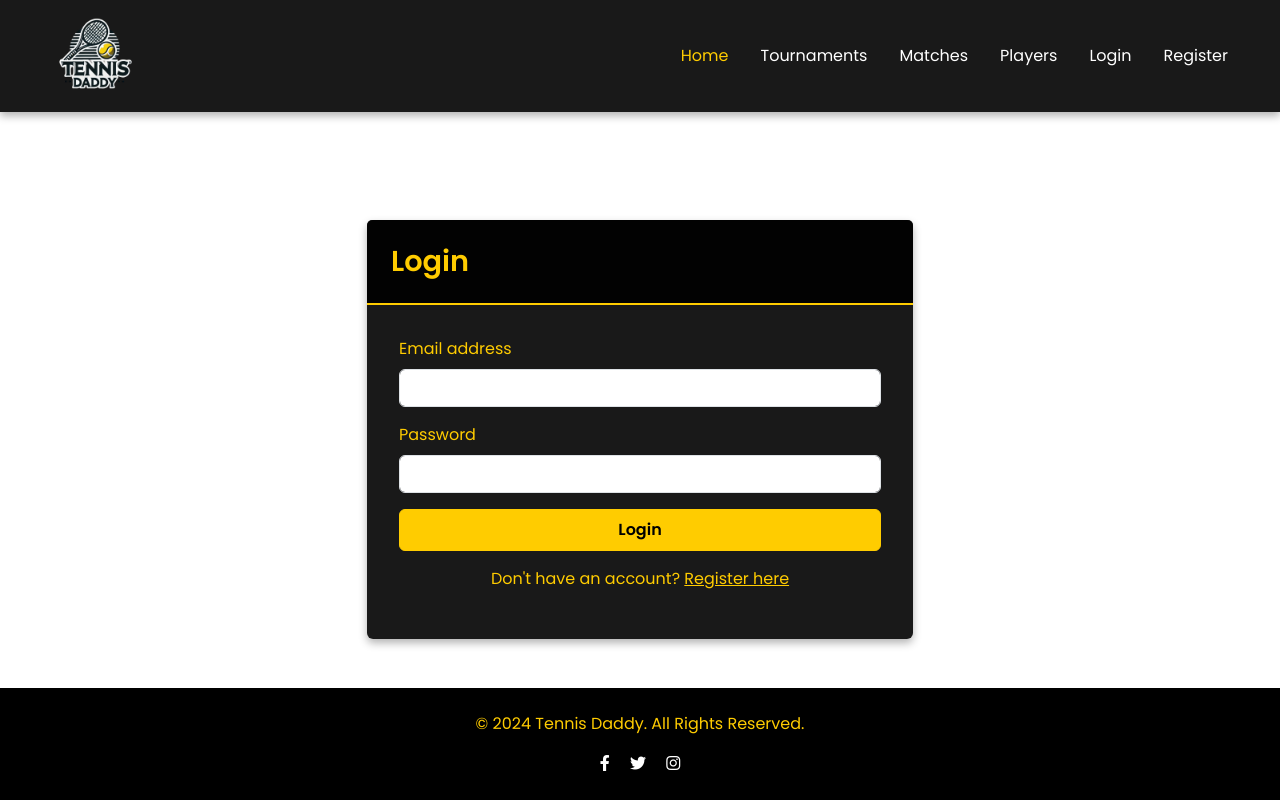
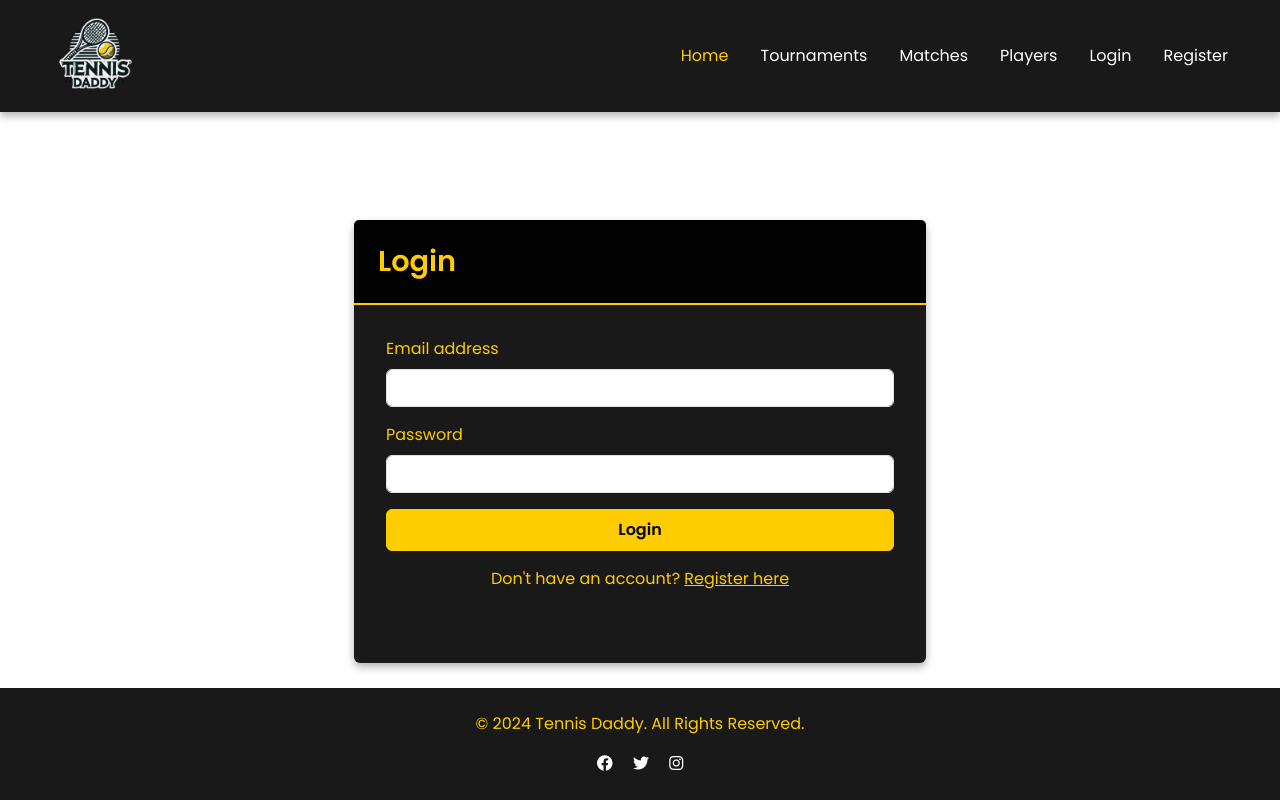
Before and after one commit to KVI-Telerik/Match-Score, a FastAPI app: page /users/login in a window 1280 px wide. Run offline with FastAPI, Linux system fonts and the light colour scheme; parts of the project's set-up code (start-up, migrations or seed data) failed here and were passed over.

Commit message:
changes to all templates regarding styles fixed logout functionality

```diff
--- a/routers/web/user.py
+++ b/routers/web/user.py
@@ -121,7 +121,8 @@ async def logout(request: Request):
         key="access_token",
         httponly=True,
         secure=True,
-        samesite="lax"
+        samesite="lax",
+        path="/"
     )
 
     return response
--- a/static/css/style.css
+++ b/static/css/style.css
@@ -1,11 +1,67 @@
+
+/* Base styles */
 body, html {
-    height: 100%;
+    min-height: 100vh;
     margin: 0;
-    overflow-x: hidden;
+    padding: 0;
+    display: flex;
+    flex-direction: column;
     font-family: 'Poppins', sans-serif;
 }
 
-/* Video Background specific to hero section */
+.container{
+    max-width: 1200px;
+    margin: 0 auto;
+    padding: 0 1rem;
+}
+
+/* Layout structure */
+.wrapper {
+    flex: 1;
+    display: flex;
+    flex-direction: column;
+}
+
+.content {
+    flex: 1;
+}
+
+
+/* Navigation */
+.navbar {
+    background: rgba(0, 0, 0, 0.9);
+    padding: 0 2rem;
+    position: fixed;
+    top: 0;
+    width: 100%;
+    z-index: 1030;
+    box-shadow: 0 4px 8px rgba(0, 0, 0, 0.3);
+}
+
+.navbar-brand {
+    font-weight: 600;
+    font-size: 1.8rem;
+}
+
+.navbar-brand img {
+    height: min(100px, 15vw);
+    width: auto;
+    margin: 0 10px 2px 0;
+}
+
+.navbar-nav .nav-link {
+    color: #ffffff;
+    margin-left: 1rem;
+    font-weight: 500;
+    transition: color 0.3s ease;
+}
+
+.navbar-nav .nav-link:hover,
+.navbar-nav .nav-link.active {
+    color: #ffcc00;
+}
+
+/* Hero Section */
 .hero-section {
     position: relative;
     height: 100vh;
@@ -62,86 +118,15 @@ body, html {
     margin-right: auto;
 }
 
-.navbar {
-    background: rgba(0, 0, 0, 0.9);
-    padding: 0rem 2rem;
-    position: absolute;
-    top: 0;
-    width: 100%;
-    z-index: 3;
-    box-shadow: 0 4px 8px rgba(0, 0, 0, 0.3);
-}
-
-.navbar-brand {
-    font-weight: 600;
-    font-size: 1.8rem;
-}
-
-.navbar-nav .nav-link {
-    color: #ffffff;
-    margin-left: 1rem;
-    font-weight: 500;
-    transition: color 0.3s ease;
-}
-
-.navbar-nav .nav-link:hover, .navbar-nav .nav-link.active {
-    color: #ffcc00;
-}
-
-/* Card Styling */
-.card {
-    background: rgba(255, 255, 255, 0.95);
-    box-shadow: 0px 5px 15px rgba(0, 0, 0, 0.3);
-    transition: transform 0.3s ease, box-shadow 0.3s ease;
-    border: none;
-}
-
-.card:hover {
-    transform: translateY(-10px);
-    box-shadow: 0px 10px 20px rgba(0, 0, 0, 0.4);
-}
-
-.btn-primary {
-    background-color: #ffcc00;
-    border-color: #ffcc00;
-    font-weight: 600;
-}
-
-.btn-primary:hover {
-    background-color: #ffa500;
-    border-color: #ffa500;
-}
-
-/* Section Styling */
-section {
-    padding: 3rem 0;
-    background-color: #f8f9fa;
-}
-
-h2 {
-    color: #343a40;
-    margin-bottom: 2rem;
-}
-
-footer {
-    background: #000;
-    color: white;
-    padding: 2rem 0;
-}
-
-.navbar-brand img {
-    height: 100px;
-    width: auto;
-    margin-right: 10px;
-    margin-bottom: 2px;
-}
-/* Player Profile Card Styles */
+/* Card Styles */
 .card {
     background: rgba(0, 0, 0, 0.9);
     box-shadow: 0 4px 8px rgba(0, 0, 0, 0.3);
     border: none;
     transition: transform 0.3s ease, box-shadow 0.3s ease;
     color: #ffcc00;
+    margin-bottom: 1.5rem;
+    height: 100%;
 }
 
 .card:hover {
@@ -260,10 +226,100 @@ section h4 {
     border-bottom: 2px solid #ffcc00;
 }
 
-/* Responsive Adjustments */
+/* Footer */
+#footer-div {
+    width: 100%;
+    margin-top: auto;
+    background: rgba(0, 0, 0, 0.9);
+    color: #ffcc00;
+    padding: 2rem 0;
+ }
+
+ footer {
+    background: rgba(0, 0, 0, 0.9);
+    color: #ffcc00;
+    padding: 2rem 0;
+ }
+
+/* Stats Container */
+.stats-container {
+    display: flex;
+    justify-content: space-around;
+    margin-top: 1rem;
+}
+
+/* Text Utilities */
+.text-center p {
+    color: #ffcc00;
+}
+
+.text-center h5 {
+    font-size: 2rem;
+    font-weight: 600;
+    margin-bottom: 0.5rem;
+}
+
+.text-muted {
+    color: #6c757d !important;
+    font-style: italic;
+}
+
+.text-success { color: #28a745 !important; }
+.text-danger { color: #dc3545 !important; }
+.text-warning { color: #ffc107 !important; }
+
+/* Form Styles */
+#login-form { padding-top: 100px; }
+#register-form { padding: 25px; }
+#match-details-box { padding-top: 100px; }
+
+/* Grid System */
+.row {
+    --bs-gutter-x: 1.5rem;
+    --bs-gutter-y: 1.5rem;
+    display: flex;
+    flex-wrap: wrap;
+    margin: calc(var(--bs-gutter-y) * -1) calc(var(--bs-gutter-x) * -0.5);
+}
+
+/* Custom Utilities */
+.bg-primary {
+    background-color: rgb(0 0 0 / 90%) !important;
+}
+
+#login-register {
+    color: #ffcc00;
+}
+
+/* Responsive Breakpoints */
+@media (max-width: 1200px) {
+    .container {
+        max-width: 95%;
+    }
+}
+
+@media (max-width: 992px) {
+    .navbar-brand {
+        font-size: 1.5rem;
+    }
+
+    .card {
+        margin-bottom: 1rem;
+    }
+}
+
 @media (max-width: 768px) {
+    .navbar {
+        padding: 0 1rem;
+    }
+
     .card-body {
         padding: 1rem;
+    }
+
+    .btn {
+        width: 100%;
+        margin: 0.5rem 0;
     }
 
     .stats-container {
@@ -271,66 +327,17 @@ section h4 {
         align-items: center;
     }
 
-    .text-center {
-        margin-bottom: 1rem;
-    }
-
-    .btn {
-        width: 100%;
-        margin: 0.5rem 0;
-    }
-
     .btn-secondary {
         margin-left: 0;
     }
 }
 
-/* Profile Information */
-.card-body strong {
-    color: #343a40;
-    font-weight: 600;
+@media (max-width: 576px) {
+    .content-container h1 {
+        font-size: 2rem;
     }
 
-.text-muted {
-    color: #6c757d !important;
-    font-style: italic;
+    .content-container p {
+        font-size: 1rem;
     }
-
-/* Status Colors */
-.text-success {
-    color: #28a745 !important;
 }
-
-.text-danger {
-    color: #dc3545 !important;
-}
-
-.text-warning {
-    color: #ffc107 !important;
-}
-#footer-div {
-  position: fixed;
-  left: 0;
-  bottom: 0;
-  width: 100%;
-}
-
-#login-form {
-    padding-top: 100px;
-}
-
-.bg-primary {
-    background-color: rgb(0 0 0 / 90%) !important;
-}
-
-#login-register{
-   color: #ffcc00;
-}
-
-#register-form{
-    padding: 25px;
-}
-
-#match-details-box {
-    padding-top: 100px;
-}
--- a/templates/macros.html
+++ b/templates/macros.html
@@ -59,8 +59,8 @@
 <footer class="text-center text-white py-4">
     <div class="container">
         <p>&copy; 2024 Tennis Daddy. All Rights Reserved.</p>
-        <div>
-            <a href="#" class="text-white me-3"><i class="fab fa-facebook-f"></i></a>
+        <div class="mt-3">
+            <a href="#" class="text-white me-3"><i class="fab fa-facebook"></i></a>
             <a href="#" class="text-white me-3"><i class="fab fa-twitter"></i></a>
             <a href="#" class="text-white"><i class="fab fa-instagram"></i></a>
         </div>
--- a/templates/matches/new.html
+++ b/templates/matches/new.html
@@ -13,6 +13,8 @@
 </head>
 <body>
 
+<div class="wrapper">
+    <div class="content">
         {{ load_header(user) }}
 
         <div style="margin-top: 120px;"></div>
@@ -69,8 +71,7 @@
                 </div>
             </div>
         </div>
-
-<div id="footer-div">
+    </div>
     {{ load_footer() }}
 </div>
 
--- a/templates/players/detail.html
+++ b/templates/players/detail.html
@@ -12,6 +12,8 @@
     <link rel="icon" href="../static/images/tennis_ball.png" type="image/png">
 </head>
 <body>
+    <div class="wrapper">
+        <div class="content">
             <!-- Navbar -->
             {{ load_header(user) }}
 
@@ -77,9 +79,10 @@
                     </div>
                 </div>
             </section>
-
+        </div>
         <!-- Footer -->
         {{ load_footer() }}
+    </div>
 
     <script src="https://cdn.jsdelivr.net/npm/bootstrap@5.3.0/dist/js/bootstrap.bundle.min.js"></script>
 </body>
--- a/templates/tournaments/new.html
+++ b/templates/tournaments/new.html
@@ -13,6 +13,8 @@
 </head>
 <body>
 
+<div class="wrapper">
+    <div class="content">
         {{ load_header(user) }}
         <div style="margin-top: 120px;"></div>
 
@@ -85,8 +87,7 @@
                 </div>
             </div>
         </div>
-
-<div id="footer-div">
+    </div>
     {{ load_footer() }}
 </div>
 
--- a/templates/users/login.html
+++ b/templates/users/login.html
@@ -12,9 +12,10 @@
     <link rel="icon" href="../static/images/tennis_ball.png" type="image/png">
 </head>
 <body>
+<div class="wrapper">
+    <div class="content">
         {{ load_header(user) }}
-<div style="margin-top: 120px;">
-    </div>
+        <div style="margin-top: 120px;"></div>
         <div class="container my-5">
             <div class="row" id="login-form">
                 <div class="col-md-6 offset-md-3">
@@ -55,8 +56,7 @@
                 </div>
             </div>
         </div>
-<div id="footer-div">
-
+    </div>
     {{ load_footer() }}
 </div>
 <script src="https://cdn.jsdelivr.net/npm/bootstrap@5.3.0/dist/js/bootstrap.bundle.min.js"></script>
--- a/templates/users/register.html
+++ b/templates/users/register.html
@@ -22,6 +22,8 @@
     </style>
 </head>
 <body>
+<div class="wrapper">
+    <div class="content"></div>
         {{ load_header(user) }}
 
         <div class="container">
@@ -88,8 +90,9 @@
                 </div>
             </div>
         </div>
-
+    </div>
     {{ load_footer() }}
+</div>
 <script src="https://cdn.jsdelivr.net/npm/bootstrap@5.3.0/dist/js/bootstrap.bundle.min.js"></script>
 </body>
 </html>
```
Also changed, not shown: other parts of static/css/style.css (+14 -33 lines), templates/index.html (+4 -4 lines), templates/players/list.html (+6 -1 lines), templates/tournaments/detail.html (+8 -8 lines), templates/tournaments/list.html (+6 -7 lines). Lines whose indentation alone changed are shown as unchanged.
